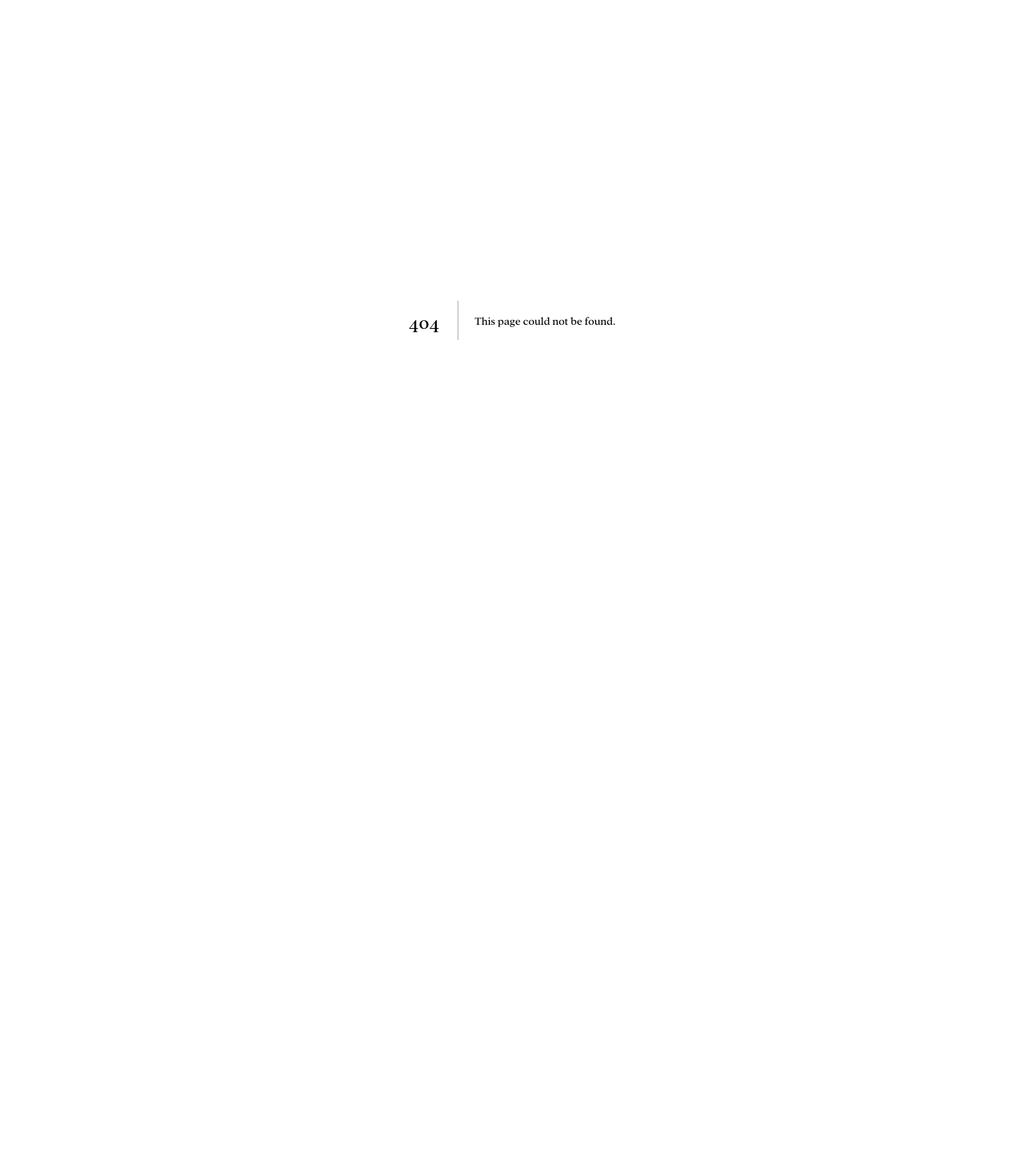
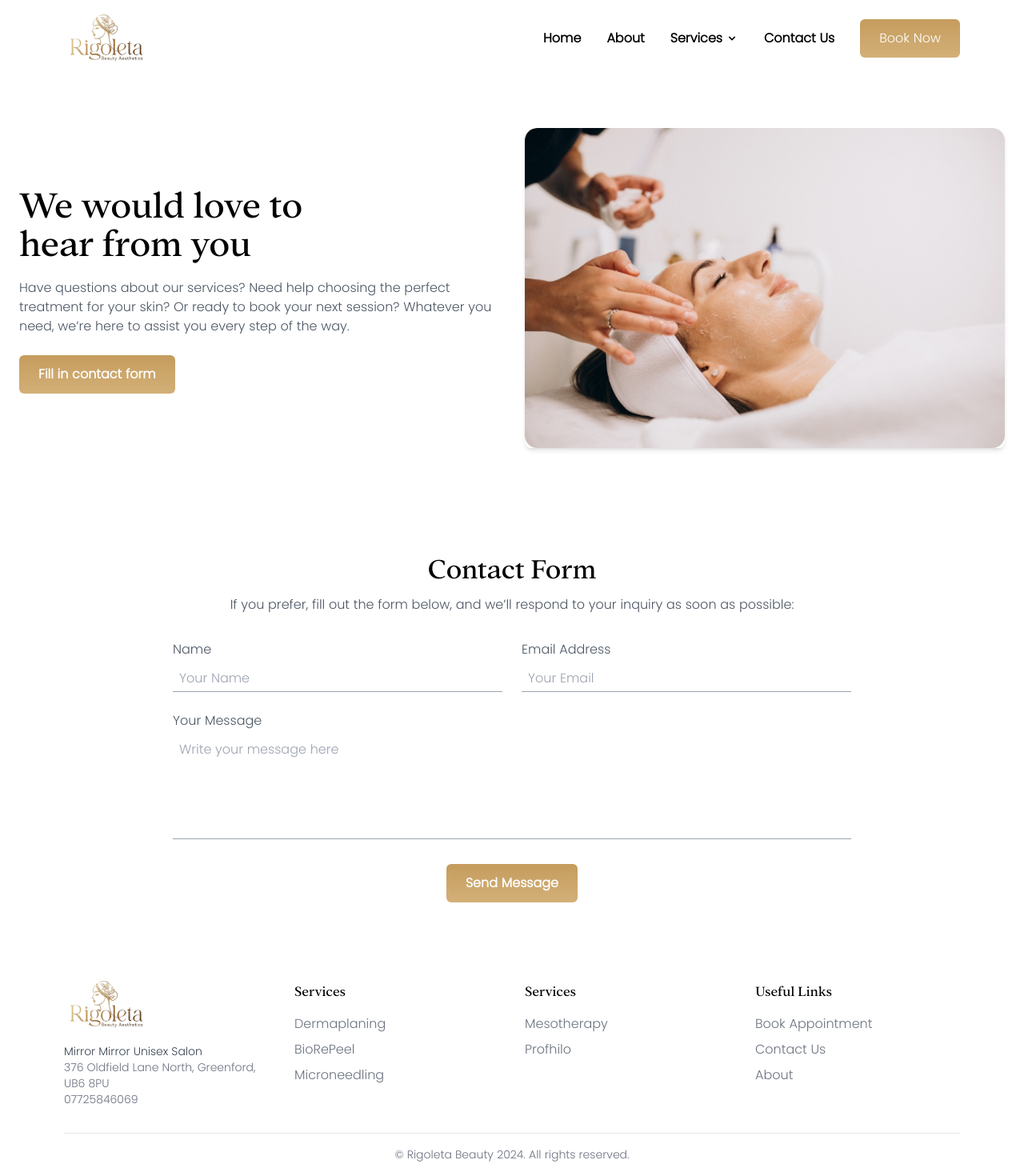
Before and after one commit to ItsBeans/beauty-site-v2, a Next.js app: page /contact in a window 1280 px wide. Before the commit this address had no page. Shown: the top 1470 px of the page at 80% size. Before the commit the page ends 800 px from the top, so only its background shows below. Built offline with nearby package versions, Linux system fonts and the light colour scheme.

Commit message:
contact page + other changes

```diff
--- /dev/null
+++ b/app/components/ContactForm.tsx
@@ -0,0 +1,94 @@
+import React, { useState } from 'react';
+
+const ContactForm: React.FC = () => {
+  const [formData, setFormData] = useState({
+    name: '',
+    email: '',
+    message: '',
+  });
+
+  const handleChange = (e: React.ChangeEvent<HTMLInputElement | HTMLTextAreaElement>) => {
+    const { name, value } = e.target;
+    setFormData((prevData) => ({
+      ...prevData,
+      [name]: value,
+    }));
+  };
+
+  const handleSubmit = (e: React.FormEvent) => {
+    e.preventDefault();
+    // Add your form submission logic here (e.g., send to an API)
+    console.log('Form submitted:', formData);
+  };
+
+  return (
+    <div className="max-w-4xl mx-auto px-6 py-16">
+      <h2 className="text-4xl text-center mb-4">Contact Form</h2>
+      <p className="text-center text-gray-600 mb-8">
+        If you prefer, fill out the form below, and we’ll respond to your inquiry as soon as possible:
+      </p>
+      <form onSubmit={handleSubmit} className="space-y-6">
+        <div className="grid grid-cols-1 md:grid-cols-2 gap-6">
+          {/* Name Input */}
+          <div>
+            <label htmlFor="name" className="block text-gray-600 mb-2">
+              Name
+            </label>
+            <input
+              type="text"
+              id="name"
+              name="name"
+              value={formData.name}
+              onChange={handleChange}
+              className="w-full border-b border-gray-400 focus:outline-none focus:border-[#C59C5D] text-gray-800 px-2 py-1"
+              placeholder="Your Name"
+              required
+            />
+          </div>
+          {/* Email Input */}
+          <div>
+            <label htmlFor="email" className="block text-gray-600 mb-2">
+              Email Address
+            </label>
+            <input
+              type="email"
+              id="email"
+              name="email"
+              value={formData.email}
+              onChange={handleChange}
+              className="w-full border-b border-gray-400 focus:outline-none focus:border-[#C59C5D] text-gray-800 px-2 py-1"
+              placeholder="Your Email"
+              required
+            />
+          </div>
+        </div>
+        {/* Message Input */}
+        <div>
+          <label htmlFor="message" className="block text-gray-600 mb-2">
+            Your Message
+          </label>
+          <textarea
+            id="message"
+            name="message"
+            value={formData.message}
+            onChange={handleChange}
+            className="w-full border-b border-gray-400 focus:outline-none focus:border-[#C59C5D] text-gray-800 px-2 py-1 h-32 resize-none"
+            placeholder="Write your message here"
+            required
+          />
+        </div>
+        {/* Submit Button */}
+        <div className="text-center">
+          <button
+            type="submit"
+            className="px-6 py-3 text-white font-semibold rounded-md bg-gradient-to-b from-[#C59C5D] to-[#D3B078] hover:opacity-90 transition duration-300"
+          >
+            Send Message
+          </button>
+        </div>
+      </form>
+    </div>
+  );
+};
+
+export default ContactForm;
--- /dev/null
+++ b/app/components/ContactSection.tsx
@@ -0,0 +1,39 @@
+export default function ContactSection() {
+    return (
+      <section className="py-16 bg-white">
+        <div className="max-w-7xl mx-auto px-6 flex flex-col-reverse md:flex-row items-center relative space-y-8 md:space-y-0 md:space-x-8">
+
+          {/* Text Content */}
+          <div className="md:w-1/2">
+            <h2 className="text-4xl md:text-5xl leading-tight mb-6">
+              We would love to<br /> hear from you
+            </h2>
+            <p className="text-gray-600 mb-6">
+            Have questions about our services? Need help choosing the
+perfect treatment for your skin? Or ready to book your next
+session? Whatever you need, we’re here to assist you every step of
+the way.
+            </p>
+            <button className="bg-gradient-to-b from-[#C59C5D] to-[#D3B078] text-white px-6 py-3 rounded-md font-semibold hover:opacity-90 transition duration-300">
+              Fill in contact form
+            </button>
+          </div>
+
+
+            {/* Main Image */}
+            <div className="md:w-1/2 flex justify-center">
+          <div className="rounded-lg overflow-hidden shadow-md bg-white">
+            <img
+              src="/images/contact/web/Hero.jpg"
+              alt="Relaxing Spa Treatment"
+              className="w-full h-full object-cover"
+            />
+          </div>
+        </div>
+
+
+
+        </div>
+      </section>
+    );
+  }
--- a/app/components/Footer.tsx
+++ b/app/components/Footer.tsx
@@ -18,6 +18,9 @@ export default function Footer() {
             <p className="text-sm text-gray-500">
               376 Oldfield Lane North, Greenford, UB6 8PU
             </p>
+            <p className="text-sm text-gray-500">
+            07725846069
+            </p>
           </div>
 
           {/* Services Column 1 */}
@@ -26,15 +29,7 @@ export default function Footer() {
             <ul className="space-y-2">
               <li>
                 <Link
-                  href="#"
-                  className="text-gray-500 hover:text-black transition duration-200"
-                >
-                  Facials
-                </Link>
-              </li>
-              <li>
-                <Link
-                  href="#"
+                  href="/service/dermaplaning"
                   className="text-gray-500 hover:text-black transition duration-200"
                 >
                   Dermaplaning
@@ -42,13 +37,22 @@ export default function Footer() {
               </li>
               <li>
                 <Link
-                  href="#"
+                  href="/service/biorepeel"
                   className="text-gray-500 hover:text-black transition duration-200"
                 >
                   BioRePeel
                 </Link>
               </li>
+              <li>
+                <Link
+                  href="/service/microneedling"
+                  className="text-gray-500 hover:text-black transition duration-200"
+                >
+                  Microneedling
+                </Link>
+              </li>
             </ul>
+
           </div>
 
           {/* Services Column 2 */}
@@ -57,15 +61,7 @@ export default function Footer() {
             <ul className="space-y-2">
               <li>
                 <Link
-                  href="#"
-                  className="text-gray-500 hover:text-black transition duration-200"
-                >
-                  Microneedling
-                </Link>
-              </li>
-              <li>
-                <Link
-                  href="#"
+                  href="/service/mesotherapy"
                   className="text-gray-500 hover:text-black transition duration-200"
                 >
                   Mesotherapy
@@ -73,7 +69,7 @@ export default function Footer() {
               </li>
               <li>
                 <Link
-                  href="#"
+                  href="/service/profhilo"
                   className="text-gray-500 hover:text-black transition duration-200"
                 >
                   Profhilo
@@ -96,7 +92,7 @@ export default function Footer() {
               </li>
               <li>
                 <Link
-                  href="#"
+                  href="/contact"
                   className="text-gray-500 hover:text-black transition duration-200"
                 >
                   Contact Us
@@ -104,7 +100,7 @@ export default function Footer() {
               </li>
               <li>
                 <Link
-                  href="#"
+                  href="/about"
                   className="text-gray-500 hover:text-black transition duration-200"
                 >
                   About
--- a/app/components/Header.tsx
+++ b/app/components/Header.tsx
@@ -1,7 +1,11 @@
+'use client';
 import Link from "next/link";
 import { ChevronDownIcon } from "@heroicons/react/solid";
+import { useState } from "react";
 
 export default function Header() {
+  const [isDropdownOpen, setDropdownOpen] = useState(false);
+
   return (
     <header className="flex items-center justify-between px-20 py-4 shadow-md">
       {/* Logo */}
@@ -17,66 +21,72 @@ export default function Header() {
 
       {/* Navigation Links */}
       <nav className="hidden md:flex space-x-8 ml-auto mr-8">
-        <a
-          href="#"
+        <Link
+          href="/"
           className="text-black font-semibold hover:text-gray-900 transition-colors duration-200"
         >
           Home
-        </a>
-        <a
-          href="#"
+        </Link>
+        <Link
+          href="/about"
           className="text-black font-semibold hover:text-gray-700 transition-colors duration-200"
         >
           About
-        </a>
-        <div className="relative group">
-          <a
-            href="#"
+        </Link>
+        {/* Dropdown Menu */}
+        <div
+          className="relative"
+          onMouseEnter={() => setDropdownOpen(true)}
+          onMouseLeave={() => setDropdownOpen(false)}
+        >
+          <Link
+            href="/services"
             className="flex items-center text-black font-semibold hover:text-gray-700"
           >
             Services
             <ChevronDownIcon className="h-4 w-4 ml-1" />
-          </a>
-          {/* Dropdown */}
-          <div className="absolute hidden group-hover:block bg-white shadow-md mt-2 rounded-md py-2 w-40">
-            <a
-              href="#"
+          </Link>
+          {isDropdownOpen && (
+            <div className="absolute left-0 top-full bg-white shadow-md rounded-md py-2 w-40 z-50">
+              <Link
+                href="/service/dermaplaning"
                 className="block px-4 py-2 text-sm text-gray-700 hover:bg-gray-100"
               >
                 Dermaplaning
-            </a>
-            <a
-              href="#"
+              </Link>
+              <Link
+                href="/service/biorepeel"
                 className="block px-4 py-2 text-sm text-gray-700 hover:bg-gray-100"
               >
                 BioRePeel
-            </a>
-            <a
-              href="#"
+              </Link>
+              <Link
+                href="/service/microneedling"
                 className="block px-4 py-2 text-sm text-gray-700 hover:bg-gray-100"
               >
                 Microneedling
-            </a>
-            <a
-              href="#"
+              </Link>
+              <Link
+                href="/service/mesotherapy"
                 className="block px-4 py-2 text-sm text-gray-700 hover:bg-gray-100"
               >
                 Mesotherapy
-            </a>
-            <a
-              href="#"
+              </Link>
+              <Link
+                href="/service/profhilo"
                 className="block px-4 py-2 text-sm text-gray-700 hover:bg-gray-100"
               >
                 Profhilo
-            </a>
+              </Link>
             </div>
+          )}
         </div>
-        <a
-          href="#"
+        <Link
+          href="/contact"
           className="text-black font-semibold hover:text-gray-700 transition-colors duration-200"
         >
           Contact Us
-        </a>
+        </Link>
       </nav>
 
       {/* Button */}
--- a/app/components/Service.tsx
+++ b/app/components/Service.tsx
@@ -9,7 +9,7 @@ interface ServicePageProps {
 
 const Service: React.FC<ServicePageProps> = ({ title, description, additionalInfo, image }) => {
   return (
-    <div className="max-w-7xl mx-auto px-6 py-16">
+    <div className="bg-white w-full mx-auto px-6 py-16 mt-0">
       <div className="flex flex-col md:flex-row items-center space-y-6 md:space-y-0 md:space-x-8">
         {/* Text Content */}
         <div className="md:w-1/2">
--- /dev/null
+++ b/app/contact/page.tsx
@@ -0,0 +1,17 @@
+
+'use client';
+import Header from "../components/Header";
+import Footer from "../components/Footer";
+import ContactSection from "../components/ContactSection";
+import ContactForm from "../components/ContactForm";
+
+export default function Home() {
+  return (
+    <>
+    <Header/>
+    <ContactSection/>
+    <ContactForm/>
+    <Footer/>
+    </>
+  );
+}
```
Lines whose indentation alone changed are shown as unchanged.
